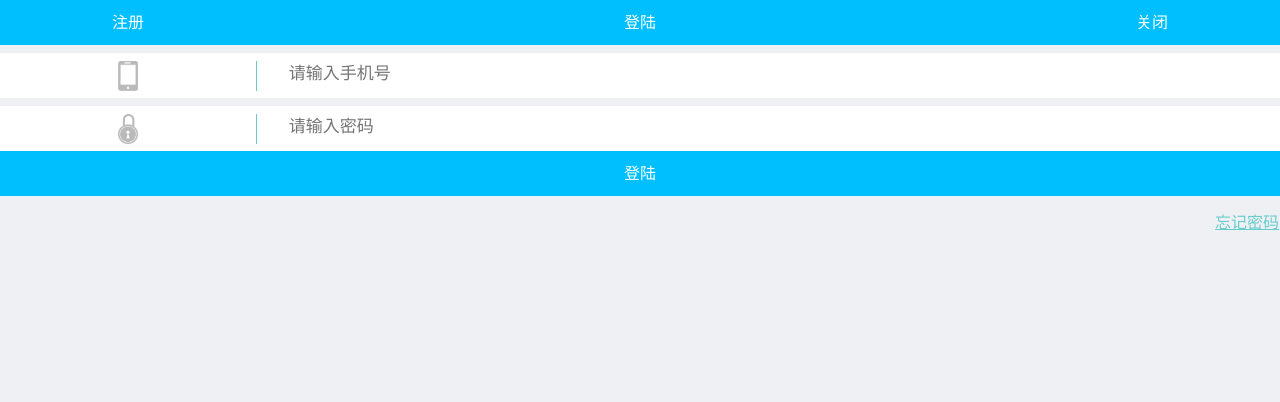
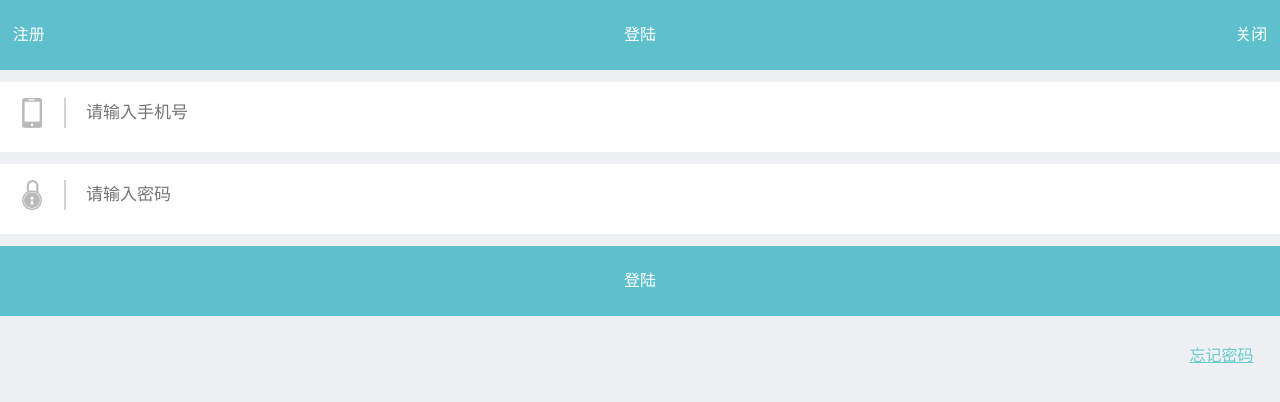
Before and after one commit to haohaitao/web, a plain HTML site: page css4/css4.html in a window 1280 px wide. Drawn offline with Linux system fonts and the light colour scheme.

Commit message:
Edit css4

```diff
--- a/css4/css4.css
+++ b/css4/css4.css
@@ -9,96 +9,98 @@ body{
 }
 .register{
     float: left;
-    text-align: center;
+    text-align: left;
+    padding-left: 1%;
     width: 20%;
-    height: 45px;
-    line-height: 45px;
+    height: 70px;
+    line-height: 70px;
     font-size: 1em;
     color: white;
-    background-color: #00BFFF;
+    background-color:  #5FC0CD;
 }
 .login{
     float: left;
     text-align: center;
-    width: 60%;
-    height: 45px;
-    line-height: 45px;
+    width: 58%;
+    height: 70px;
+    line-height: 70px;
     font-size: 1em;
     color: white;
-    background-color: #00BFFF;
+    background-color:  #5FC0CD;
 }
 .close{
     float: right;
-    text-align: center;
+    text-align: right;
+    padding-right: 1%;
     width: 20%;
-    height: 45px;
-    line-height: 45px;
+    height: 70px;
+    line-height: 70px;
     font-size: 1em;
     color: white;
-    background-color: #00BFFF;
+    background-color:  #5FC0CD;
 }
 .phone-div{
     float: left;
-    margin: 8px 0 0 0;
+    margin: 12px 0 0 0;
     width: 100%;
-    height: 45px;
+    height: 70px;
     background-color: white;
 }
 .phone{
     float: left;
     text-align: center;
-    margin: 0.469em 0;
-    width: 20%;
+    margin: 1em 0;
+    width: 5%;
     height: 30px;
-    border-right: 1px solid #66cccc;
+    border-right: 2px solid #D4D4D4;
 }
 .phone-text{
-    float: right;
+    float: left;
     margin: 3px 0 0 0;
-    width: 79%;
+    width: 85%;
     height: 100%;
 }
 input{
     padding-left: 20px;
-    width: 90%;
+    width: 100%;
     height: 81%;
     font-size: 17px;
     outline: none;
 }
 .lock-div{
     float: left;
-    margin: 8px 0 0 0;
+    margin: 12px 0 12px 0;
     width: 100%;
-    height: 45px;
+    height: 70px;
     background-color: white;
 }
 .lock{
     float: left;
     text-align: center;
-    margin: 0.469em 0;
-    width: 20%;
+    margin: 1em 0;
+    width: 5%;
     height: 30px;
-    border-right: 1px solid #66cccc;
+    border-right: 2px solid #D4D4D4;
 }
 .lock-text{
-    float: right;
+    float: left;
     margin: 3px 0 0 0;
-    width: 79%;
+    width: 85%;
     height: 100%;
 }
 .button-login{
     float: left;
     text-align: center;
     width: 100%;
-    height: 45px;
-    line-height: 45px;
+    height: 70px;
+    line-height: 70px;
     font-size: 1em;
     color: white;
-    background-color: #00BFFF;
+    background-color: #5FC0CD;
 }
 .no-password{
     float: right;
-    padding-top: 1%;
+    margin: 2% 2% 0 0;
     width: 65px;
     height: 20px;
 }
--- a/css4/css4.html
+++ b/css4/css4.html
@@ -12,7 +12,7 @@
 <div class="close">关闭</div>
 <div class="phone-div">
     <div class="phone"><img src="images/iphone.png" width="20px" height="30px"></div>
-    <div class="phone-text"><input type="text"  maxlength="11"  placeholder="请输入手机号"></div>
+    <div class="phone-text"><input type="text"   placeholder="请输入手机号"></div>
 </div>
 <div class="lock-div">
 <div class="lock"><img src="images/lock.png" width="20px" height="30px"> </div>
```
